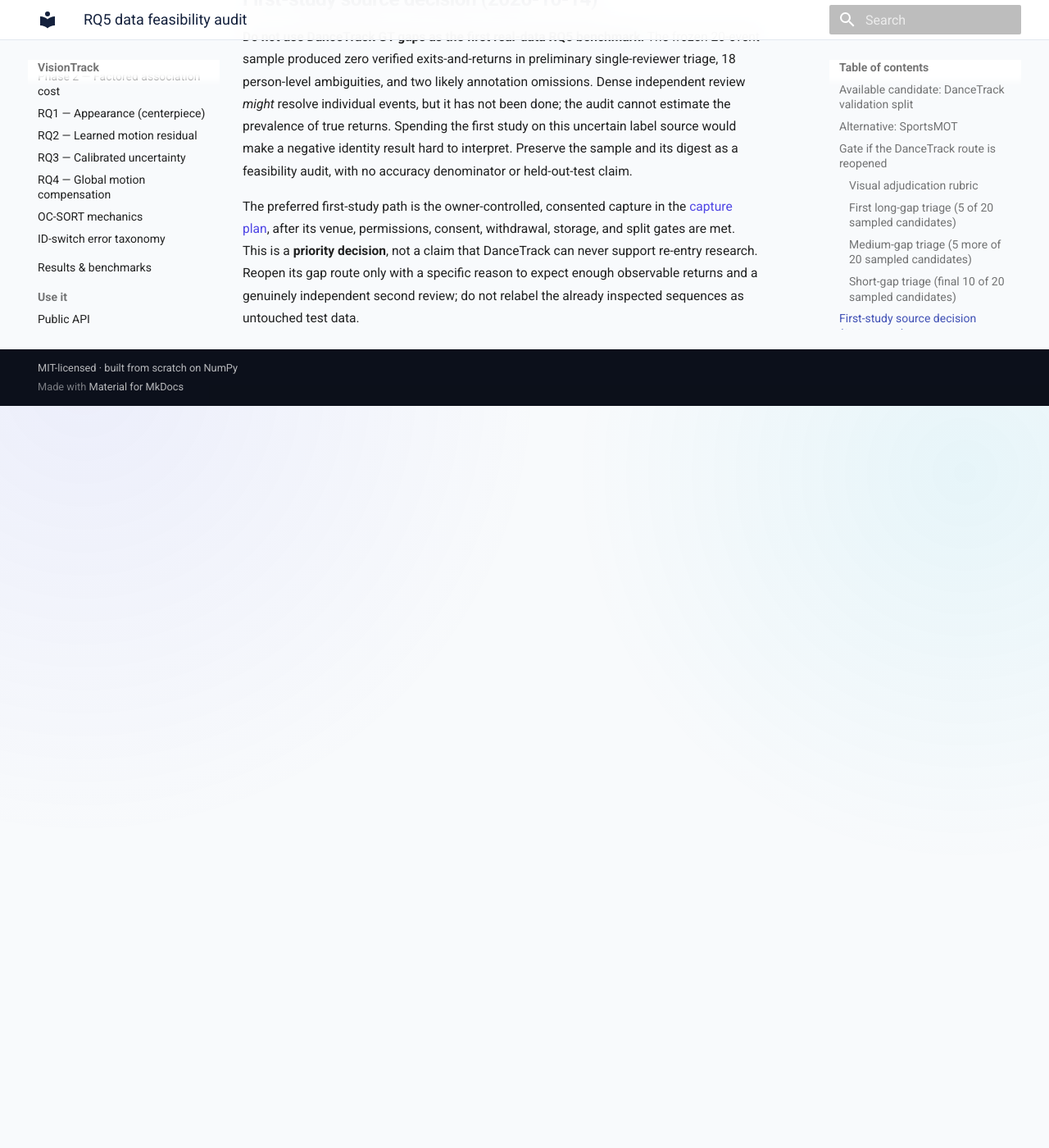
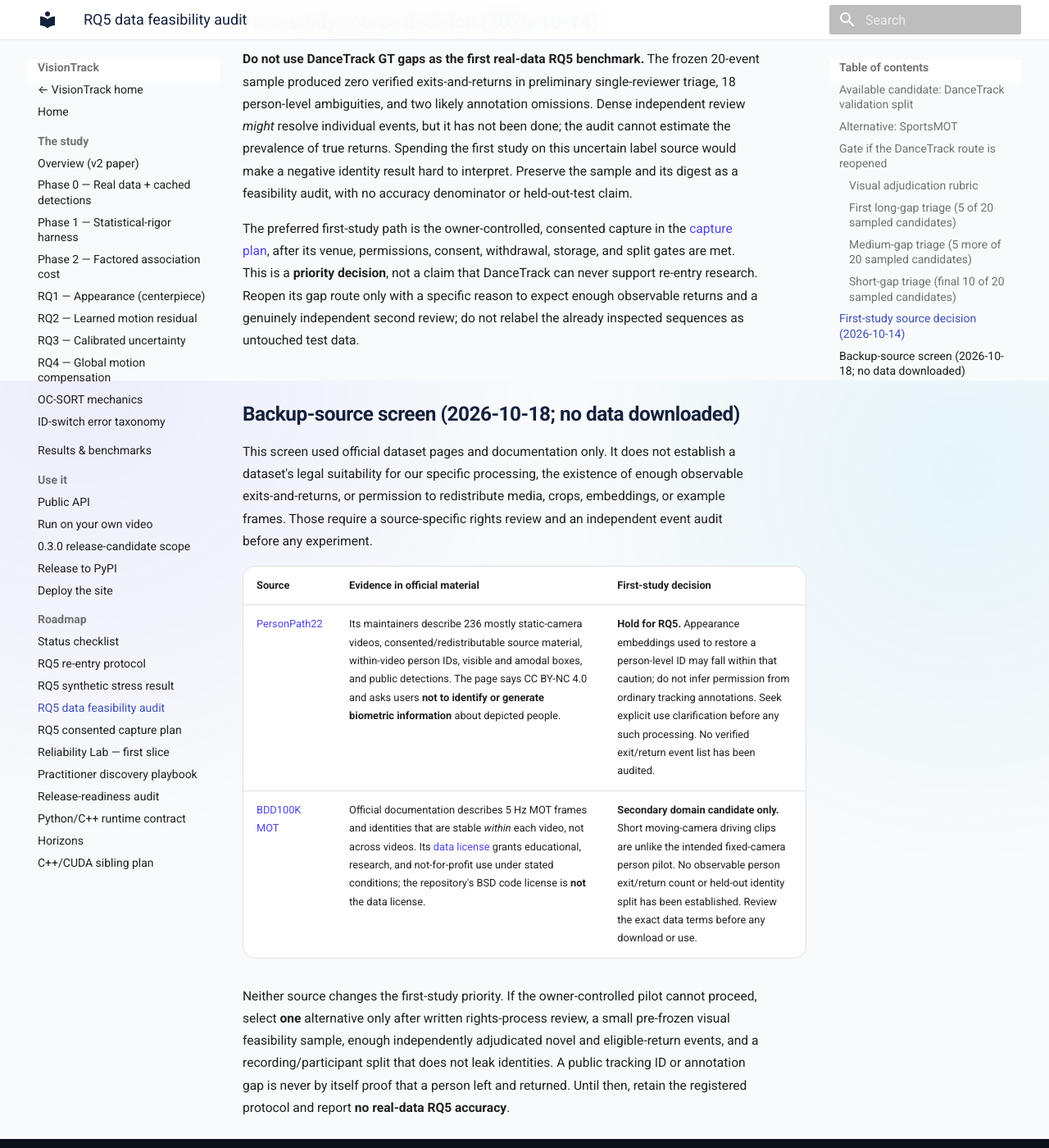
Before and after one commit to hulagerushikesh/visiontrack, an MkDocs documentation site: the page built from docs/IDENTITY_CONTINUITY_DATA_AUDIT.md, in a window 1280 px wide and 1400 px high, scrolled down 6536 px. Shown: the whole window at 82% size. Built offline with MkDocs 1.6.1 and Material for MkDocs 9.7.7, drawn with Linux system fonts in a browser that asks for light colours; some of the changed text lies outside the part shown.

Commit message:
Screen backup RQ5 data sources and retain consented pilot

```diff
--- a/docs/IDENTITY_CONTINUITY_DATA_AUDIT.md
+++ b/docs/IDENTITY_CONTINUITY_DATA_AUDIT.md
@@ -1,7 +1,8 @@
 # RQ5 real-data feasibility audit
 
-Checked: 2026-10-14. This is a read-only audit of local annotations and
-upstream dataset terms. It does **not** report identity-restoration accuracy.
+Initial local audit: 2026-10-14. Backup-source screen: 2026-10-18. This is a
+read-only audit of local annotations and upstream dataset terms. It does **not**
+report identity-restoration accuracy.
 
 ## Available candidate: DanceTrack validation split
 
@@ -217,3 +218,24 @@
 research. Reopen its gap route only with a specific reason to expect enough
 observable returns and a genuinely independent second review; do not relabel
 the already inspected sequences as untouched test data.
+
+## Backup-source screen (2026-10-18; no data downloaded)
+
+This screen used official dataset pages and documentation only. It does not
+establish a dataset's legal suitability for our specific processing, the
+existence of enough observable exits-and-returns, or permission to redistribute
+media, crops, embeddings, or example frames. Those require a source-specific
+rights review and an independent event audit before any experiment.
+
+| Source | Evidence in official material | First-study decision |
+|---|---|---|
+| [PersonPath22](https://amazon-science.github.io/tracking-dataset/personpath22.html) | Its maintainers describe 236 mostly static-camera videos, consented/redistributable source material, within-video person IDs, visible and amodal boxes, and public detections. The page says CC BY-NC 4.0 and asks users **not to identify or generate biometric information** about depicted people. | **Hold for RQ5.** Appearance embeddings used to restore a person-level ID may fall within that caution; do not infer permission from ordinary tracking annotations. Seek explicit use clarification before any such processing. No verified exit/return event list has been audited. |
+| [BDD100K MOT](https://github.com/bdd100k/bdd100k/blob/master/doc/source/download.rst) | Official documentation describes 5 Hz MOT frames and identities that are stable *within* each video, not across videos. Its [data license](https://github.com/bdd100k/bdd100k/blob/master/doc/source/license.rst) grants educational, research, and not-for-profit use under stated conditions; the repository's BSD code license is **not** the data license. | **Secondary domain candidate only.** Short moving-camera driving clips are unlike the intended fixed-camera person pilot. No observable person exit/return count or held-out identity split has been established. Review the exact data terms before any download or use. |
+
+Neither source changes the first-study priority. If the owner-controlled pilot
+cannot proceed, select **one** alternative only after written rights-process
+review, a small pre-frozen visual feasibility sample, enough independently
+adjudicated novel and eligible-return events, and a recording/participant split
+that does not leak identities. A public tracking ID or annotation gap is never
+by itself proof that a person left and returned. Until then, retain the
+registered protocol and report **no real-data RQ5 accuracy**.
```
Also changed, not shown: docs/NEXT_STEPS.md (+3 -0 lines).
